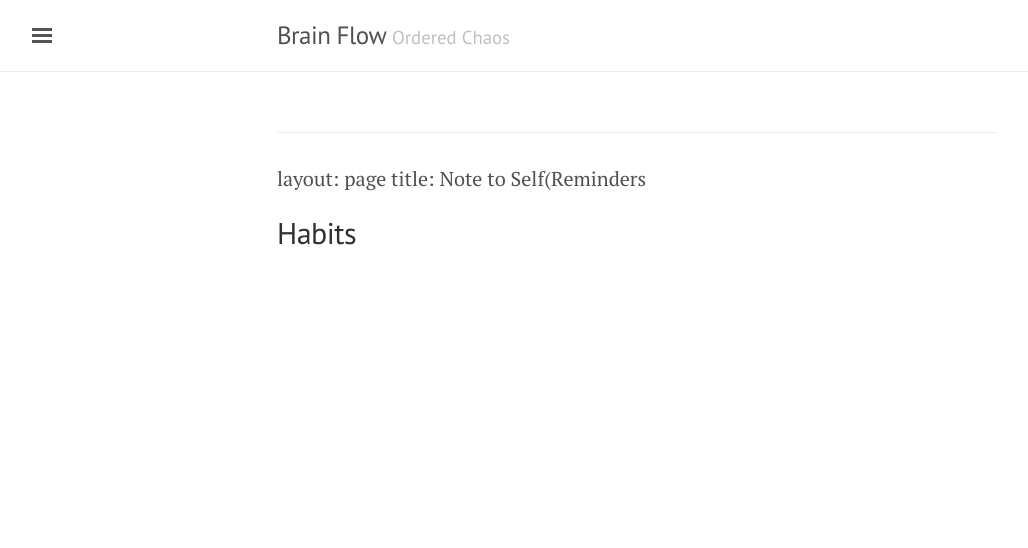
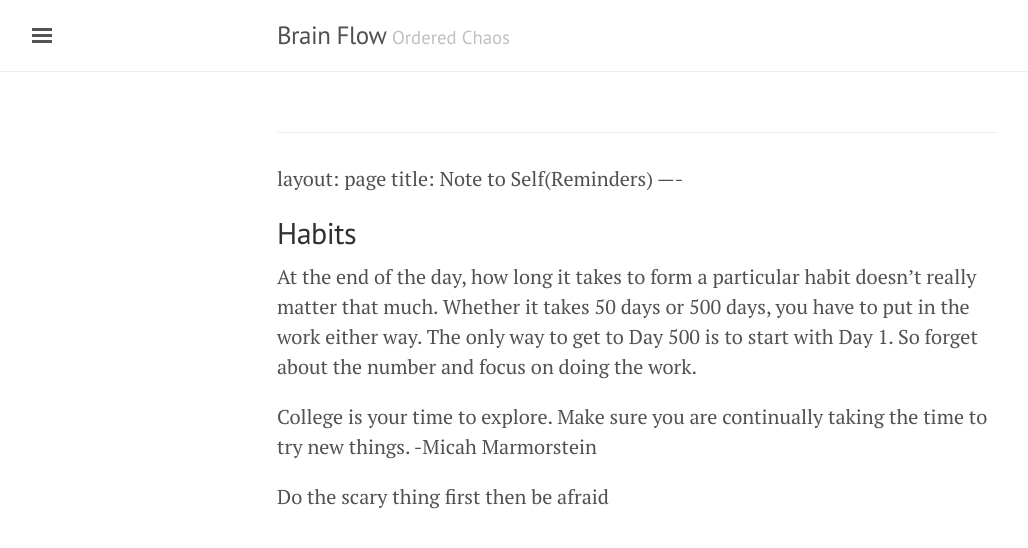
Before and after one commit to bjchia/bjchia.github.io, a Jekyll site: the page built from notetoself.md, in a window 1280 px wide. Shown: the top 548 px of the page, without its empty margins (3-1031 px from the left). Built offline with Jekyll 4.4.1, drawn with Linux system fonts in a browser that asks for light colours; our own code applies the rules of GitHub Pages for plain Markdown files.

Commit message:
Update notetoself.md

```diff
--- a/notetoself.md
+++ b/notetoself.md
@@ -1,5 +1,12 @@
 ---
 layout: page
-title: Note to Self(Reminders
+title: Note to Self(Reminders)
+----
 
 ## Habits
+At the end of the day, how long it takes to form a particular habit doesn’t really matter that much. Whether it takes 50 days or 500 days, you have to put in the work either way. The only way to get to Day 500 is to start with Day 1. So forget about the number and focus on doing the work.
+
+
+College is your time to explore. Make sure you are continually taking the time to try new things. -Micah Marmorstein
+
+Do the scary thing first then be afraid
```
